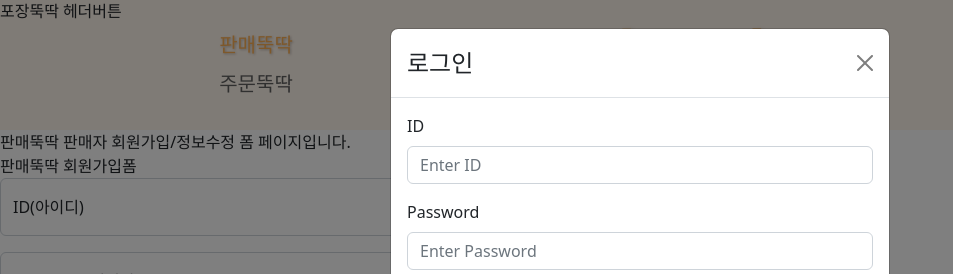
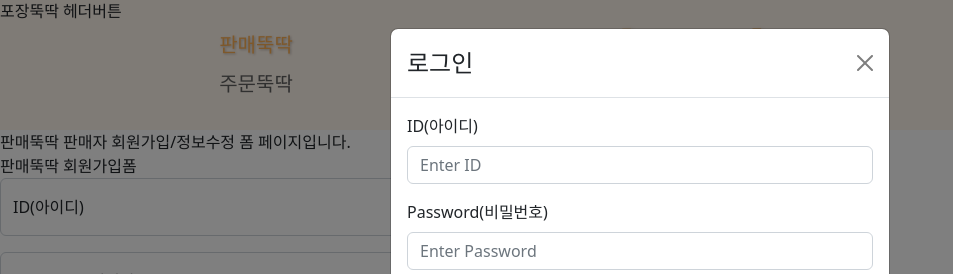
Before and after one commit to codinglcy/takeoutddookddack-frontend, a React (Create React App) app: page /userform/1 in a window 1280 px wide. Both pictures are taken after a click on the button "판매뚝딱". Shown: the top 274 px of the page, without its empty margins (0-953 px from the left). Built offline with nearby package versions, Linux system fonts and the light colour scheme; a web font is replaced by a local one.

Commit message:
🎨 각 라벨 영어(한글) 형식으로 변경

```diff
--- a/src/Components/Login.jsx
+++ b/src/Components/Login.jsx
@@ -23,17 +23,25 @@ const Login = (props) => {
         <Modal.Body>
           <Form>
             <Form.Group className="mb-3" controlId="id">
-              <Form.Label>ID</Form.Label>
+              <Form.Label>ID(아이디)</Form.Label>
               <Form.Control type="text" placeholder="Enter ID" />
             </Form.Group>
             <Form.Group className="mb-3" controlId="password">
-              <Form.Label>Password</Form.Label>
+              <Form.Label>Password(비밀번호)</Form.Label>
               <Form.Control type="password" placeholder="Enter Password" />
             </Form.Group>
           </Form>
         </Modal.Body>
         <Modal.Footer>
-          <Button variant="outline-primary">회원가입</Button>
+          <Button
+            variant="outline-primary"
+            onClick={() => {
+              handleClose();
+              navigate("/userform/new");
+            }}
+          >
+            회원가입
+          </Button>
           <Button
             variant="outline-primary"
             onClick={() => {
--- a/src/Components/PwdEmail.jsx
+++ b/src/Components/PwdEmail.jsx
@@ -19,15 +19,15 @@ const PwdEmail = (props) => {
         <Modal.Body>
           <Form>
             <Form.Group className="mb-3" controlId="id">
-              <Form.Label>ID</Form.Label>
+              <Form.Label>ID(아이디)</Form.Label>
               <Form.Control type="text" placeholder="Enter ID" />
             </Form.Group>
             <Form.Group className="mb-3" controlId="name">
-              <Form.Label>성명</Form.Label>
+              <Form.Label>Name(성명)</Form.Label>
               <Form.Control type="text" placeholder="Enter Name" />
             </Form.Group>
             <Form.Group className="mb-3" controlId="email">
-              <Form.Label>이메일</Form.Label>
+              <Form.Label>Email(이메일)</Form.Label>
               <Form.Control type="email" placeholder="Enter Email" />
             </Form.Group>
           </Form>
```
